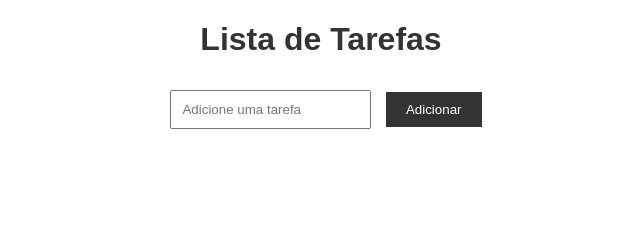
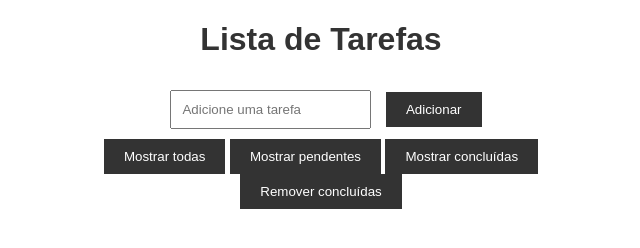
Before and after one commit to moraleszn/Software-Product, a plain HTML site: page app/frontend/index.html in a window 1280 px wide. Shown: the whole page, without its empty margins (319-959 px from the left). Drawn offline with Linux system fonts and the light colour scheme.

Commit message:
Update index.html

```diff
--- a/app/frontend/index.html
+++ b/app/frontend/index.html
@@ -6,10 +6,18 @@
     <link rel="stylesheet" href="style.css">
 </head>
 <body>
-    <h1>Lista de Tarefas</h1>
-    <input type="text" id="task" placeholder="Adicione uma tarefa">
-    <button onclick="addTask()">Adicionar</button>
-    <ul id="taskList"></ul>
+    <div class="container">
+        <h1>Lista de Tarefas</h1>
+        <input type="text" id="task" placeholder="Adicione uma tarefa">
+        <button onclick="addTask()">Adicionar</button>
+        <div class="filter-buttons">
+            <button onclick="filterTasks('all')">Mostrar todas</button>
+            <button onclick="filterTasks('pending')">Mostrar pendentes</button>
+            <button onclick="filterTasks('completed')">Mostrar concluídas</button>
+        </div>
+        <button onclick="clearCompletedTasks()">Remover concluídas</button>
+        <ul id="taskList"></ul>
+    </div>
     <script src="script.js"></script>
 </body>
 </html>
```
